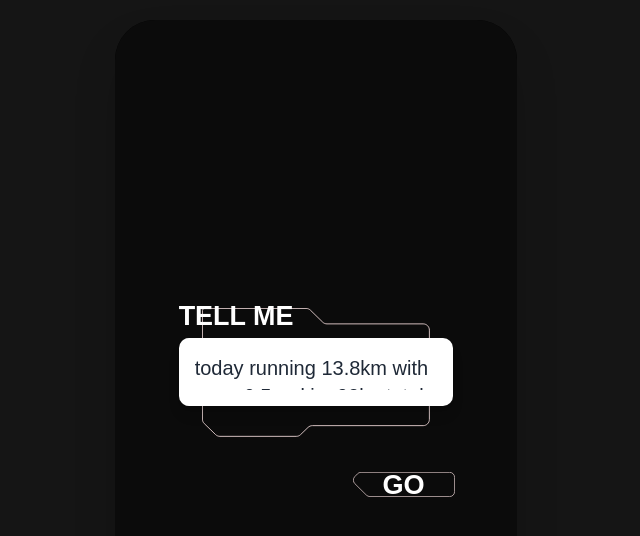
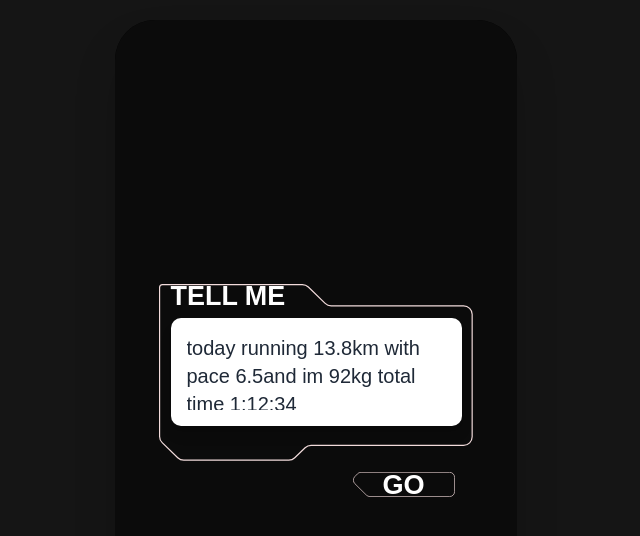
Before and after one commit to amirnajjar92/Synapse, a Next.js app: page /planner in a window 1280 px wide. Shown: the top 536 px of the page, without its empty margins (324-964 px from the left). Built offline with nearby package versions, Linux system fonts and the light colour scheme; a web font is replaced by a local one.

Commit message:
Fix prompt box layout with margins and container for TELL ME text

```diff
--- a/src/app/planner/page.tsx
+++ b/src/app/planner/page.tsx
@@ -81,7 +81,7 @@ export default function PlannerPage() {
           {/* Row 2: 400 X (114 or 206) */}
           {!planGenerated ? (
             <div
-              className="w-full border border-[#3B3B3B00] flex items-center justify-center p-3 sm:p-4 md:p-6 relative transition-all duration-500 ease-out"
+              className="w-full border border-[#3B3B3B00] flex items-center justify-center relative transition-all duration-500 ease-out"
               style={{ height: `${(row2Height / 874) * 100}%` }}
             >
               <PromptBox
@@ -100,7 +100,7 @@ export default function PlannerPage() {
           {/* Row 4: 400 X 206 - only when plan is generated (PromptBox moved here) */}
           {planGenerated && (
             <div
-              className="w-full border border-[#3B3B3B00] flex items-center justify-center p-3 sm:p-4 md:p-6 relative transition-all duration-500 ease-out overflow-hidden"
+              className="w-full border border-[#3B3B3B00] flex items-center justify-center relative transition-all duration-500 ease-out overflow-hidden"
               style={{ height: `${(row4Height / 874) * 100}%` }}
             >
               <PromptBox
--- a/src/components/PromptBox.tsx
+++ b/src/components/PromptBox.tsx
@@ -18,24 +18,30 @@ const PromptBox: React.FC<PromptBoxProps> = ({ value, onChange, isLoading }) =>
   }
 
   return (
-    <div className="w-full h-full relative transition-all duration-300 ease-out">
+    <div className="w-full h-full relative transition-all duration-300 ease-out px-5">
+      {/* Frame container */}
+      <div className="absolute inset-0 flex items-center justify-center">
         <img
           src="/vectors/prompt-box-frame.svg"
           alt="Prompt Box Frame"
-        className="w-full h-full object-contain absolute inset-0"
+          className="w-full h-full object-contain"
         />
-      <div className="absolute inset-0 flex items-center justify-center p-1 sm:p-2">
+      </div>
+      {/* Input container */}
+      <div className="absolute inset-0 flex items-center justify-center">
         <div
           className="flex items-start justify-start p-2 sm:p-3 md:p-4 relative transition-all duration-200 shadow-lg hover:shadow-xl"
           style={{
-            width: `${(327 / 400) * 100}%`,
+            width: `calc(${(327 / 400) * 100}% - 36px)`, // 18px gap on each side
             height: `${(125 / 206) * 100}%`,
             backgroundColor: '#FFFFFF',
             borderRadius: '10px'
           }}
         >
+          {/* TELL ME text container */}
+          <div className="absolute w-full top-[-35px] left-0 pointer-events-none">
             <span
-            className="text-white absolute top-[-35px] sm:top-[-30px] md:top-[-35px] left-0 font-bold"
+              className="text-white font-bold"
               style={{
                 fontFamily: 'var(--font-hanalei-fill)',
                 fontSize: 'calc((100vh * 0.95) * (31 / 874))',
@@ -44,6 +50,7 @@ const PromptBox: React.FC<PromptBoxProps> = ({ value, onChange, isLoading }) =>
             >
               TELL ME
             </span>
+          </div>
           <textarea
             className="w-full h-full text-gray-800 text-sm sm:text-base md:text-xl font-light text-left bg-transparent border-none resize-none outline-none placeholder-gray-400 focus:ring-0"
             value={value}
```
Lines whose indentation alone changed are shown as unchanged.
